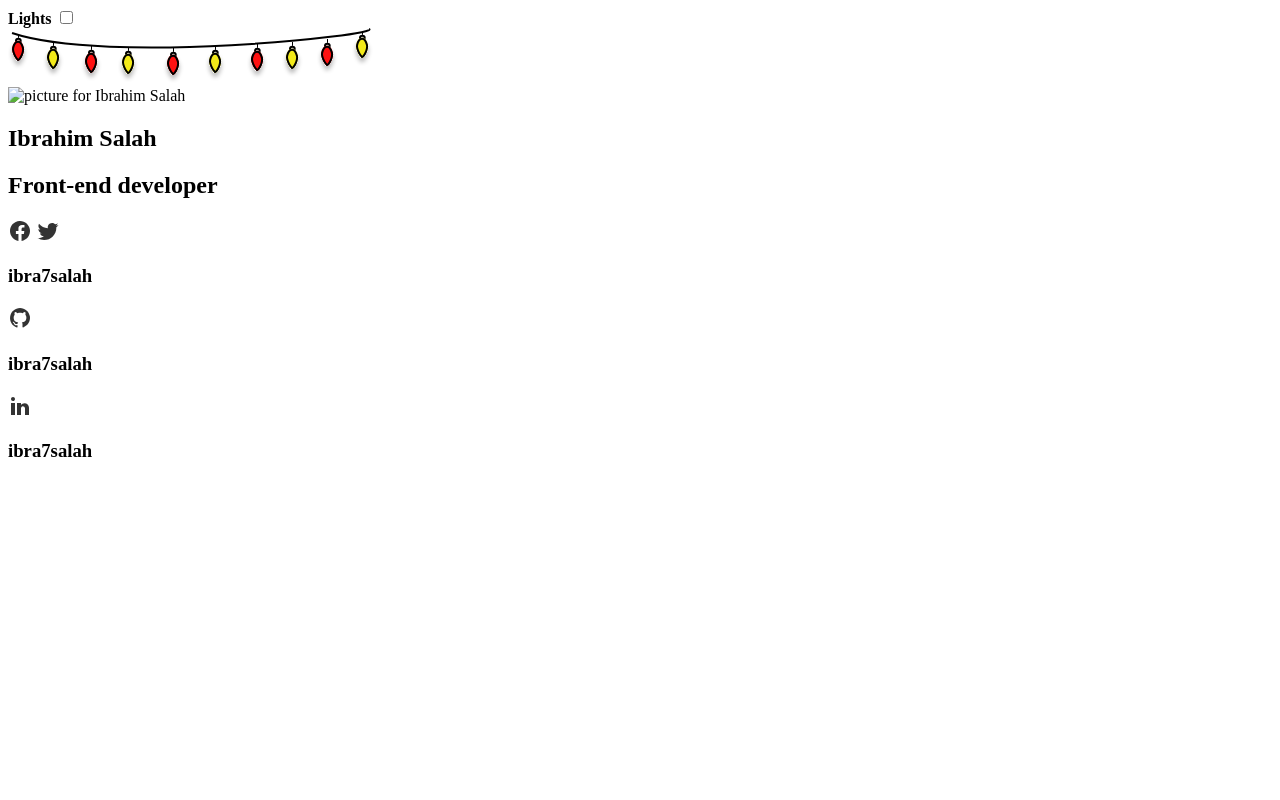
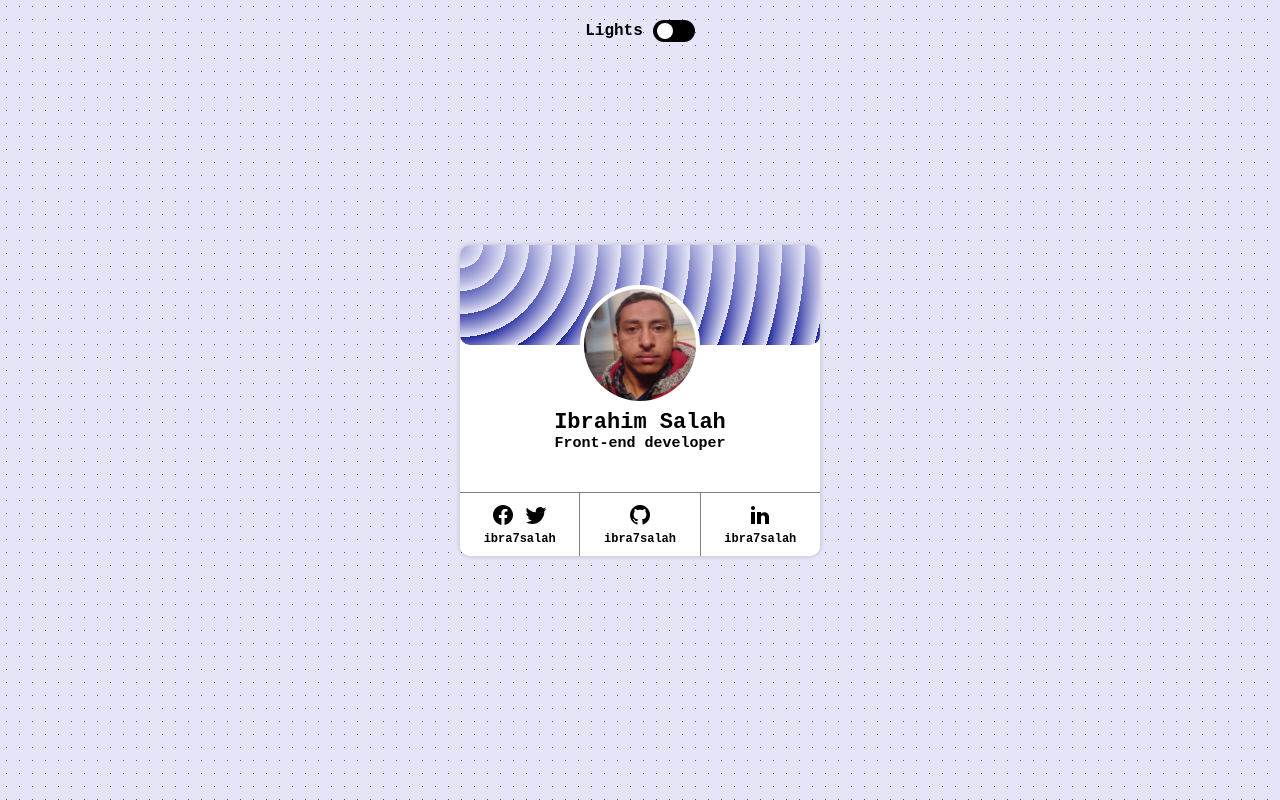
Before and after one commit to ibra7salah/Profile-Card, a plain HTML site: page index.html in a window 1280 px wide. Drawn offline with Linux system fonts and the light colour scheme; the site is published under a folder, as on GitHub Pages, so addresses that start at the root find nothing.

Commit message:
edit html

```diff
--- a/index.html
+++ b/index.html
@@ -3,7 +3,7 @@
   <head>
     <meta charset="UTF-8" />
     <meta name="viewport" content="width=device-width, initial-scale=1.0" />
-    <link rel="stylesheet" href="/style.css" />
+    <link rel="stylesheet" href="style.css" />
     <title>Ibrahim Salah</title>
   </head>
   <body>
@@ -635,7 +635,7 @@
 
         <div class="middle">
           <img
-            src="/asset/pic_personal.png"
+            src="asset/pic_personal.png"
             alt="picture for Ibrahim Salah"
             class="pic"
           />
```
